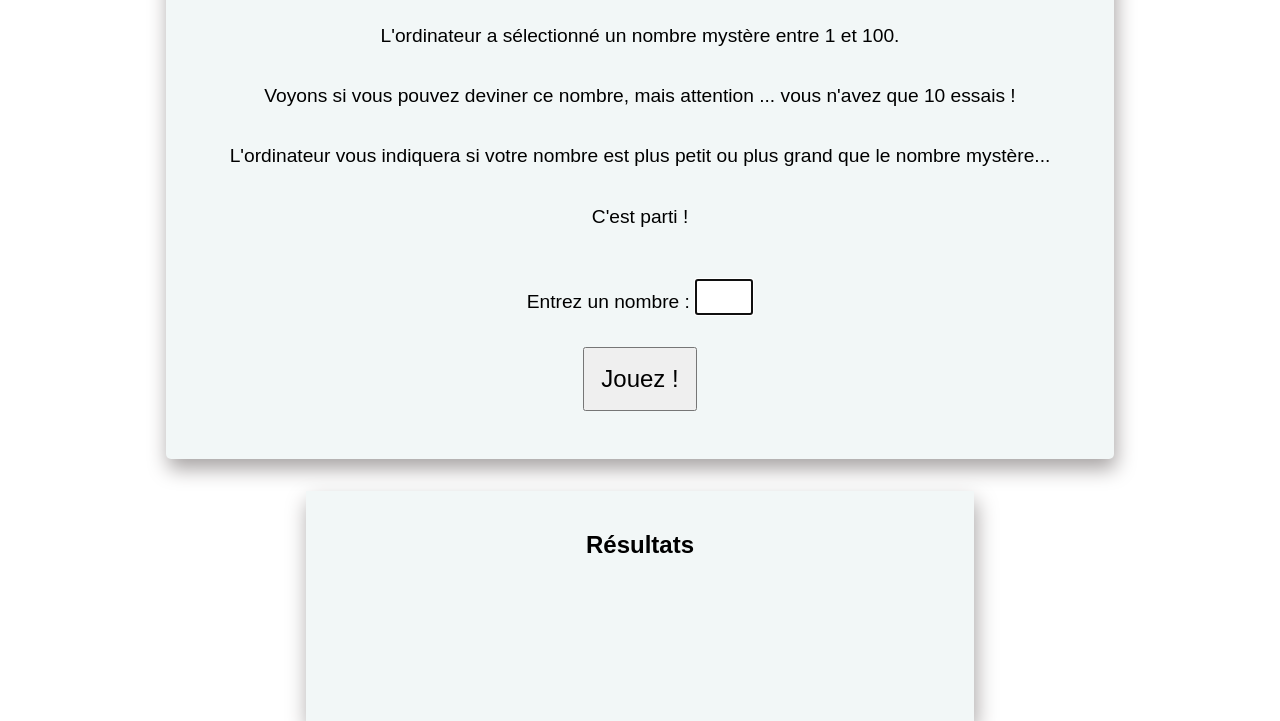
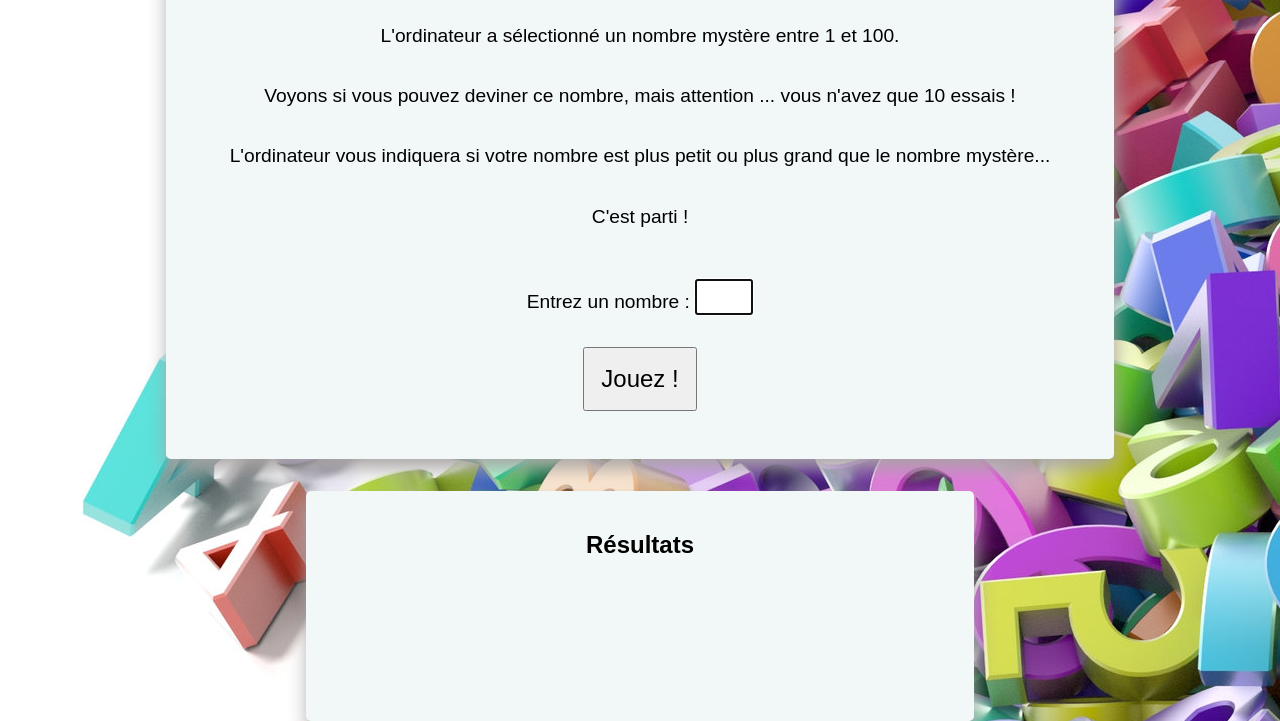
Before and after one commit to poloskanini/Le-Nombre-Myst-re, a plain HTML site: page index.html in a window 1280 px wide. Shown: the part 236-957 px from the top of the page. Drawn offline with Linux system fonts and the light colour scheme; the site is published under a folder, as on GitHub Pages, so addresses that start at the root find nothing.

Commit message:
(bf) Resolve image pb

```diff
--- a/style.css
+++ b/style.css
@@ -6,7 +6,7 @@ body {
   width: 100%;
   text-align: center;
   margin: 0;
-  background-image: url(/51141465_m.jpg);
+  background-image: url(images/51141465_m.jpg);
   background-position: top;
   background-repeat: no-repeat;
 }
@@ -62,7 +62,8 @@ p {
   align-items: center;
   justify-content: center;
   padding: 0 3rem;
-  margin: 2rem 0;
+  margin: 2rem 4rem;
+  width: 29%;
 }
 
 #enterName {
@@ -85,10 +86,11 @@ p {
   display: flex;
   flex-direction: column;
   align-items: center;
+  border-radius: 5px;
   padding: 20px;
   width: 49%;
   background-color: rgb(242, 247, 247);
-  margin-top: 24rem;
+  margin-top: 2rem;
   box-shadow: 2px 10px 20px rgb(168, 164, 164);
 }
 
@@ -114,6 +116,7 @@ p {
   .container {
     margin-top: 1rem;
   }
+
   h1 {
     font-size: 3rem;
   }
```
Also changed, not shown: images/51141465_m.jpg (renamed from 51141465_m.jpg).
